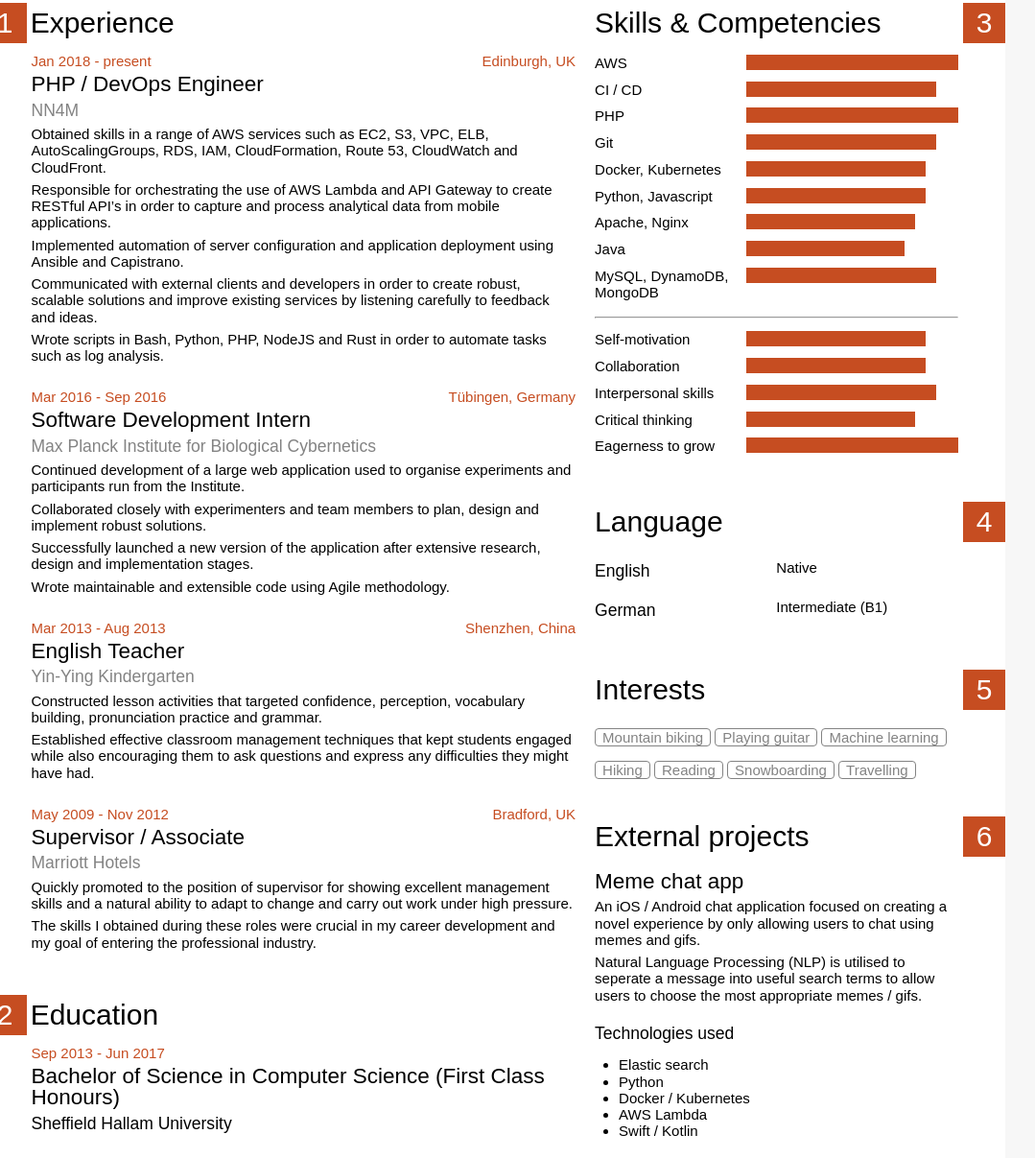
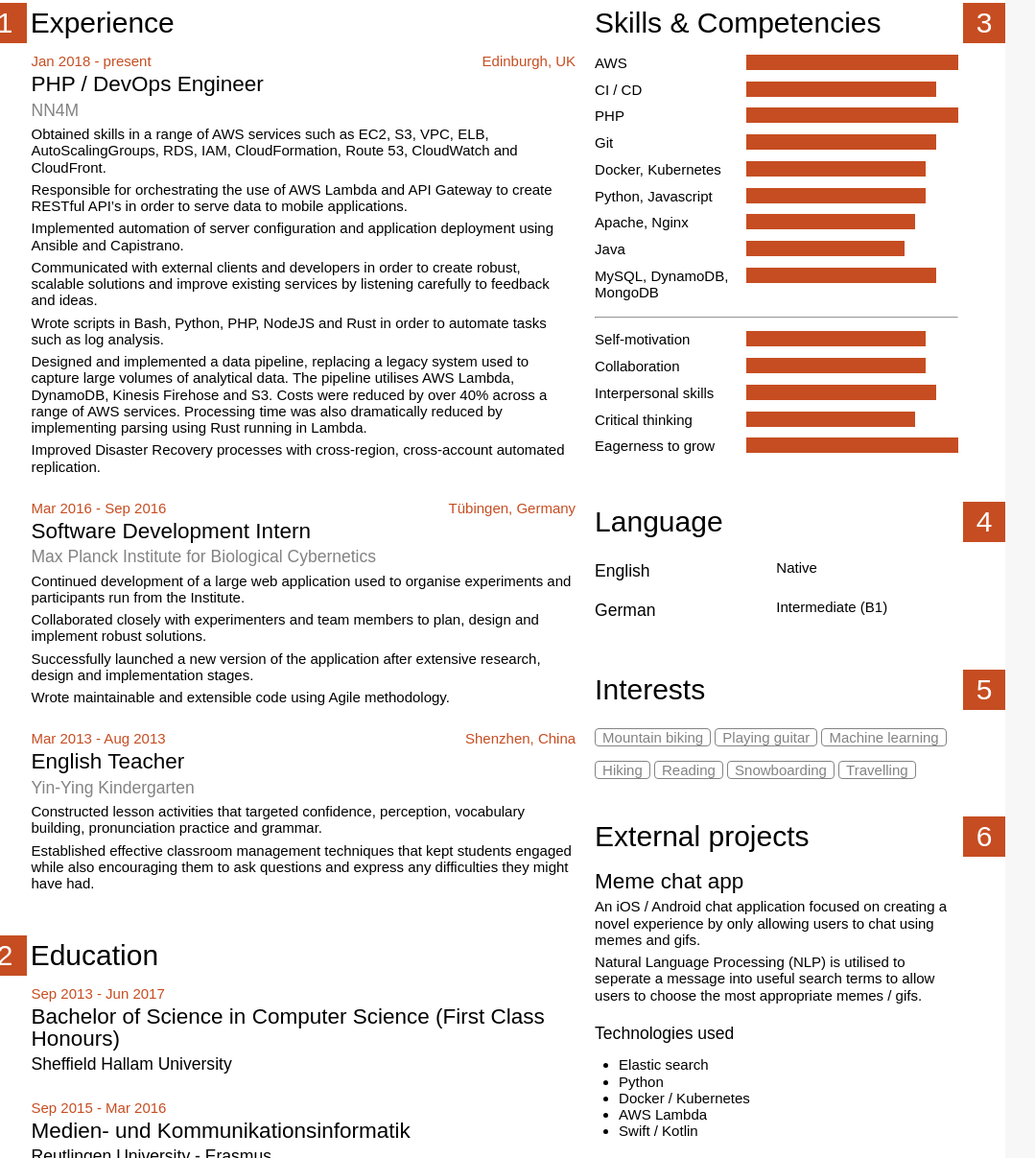
Before and after one commit to sebastiean/resume, a plain HTML site: page index.html in a window 1280 px wide. Shown: the part 269-1476 px from the top of the page at 96% size, without its empty margins (125-1204 px from the left). Drawn offline with nearby package versions, Linux system fonts and the light colour scheme; a web font is replaced by a local one.

Commit message:
--wip-- [skip ci]

```diff
--- a/index.html
+++ b/index.html
@@ -27,7 +27,7 @@
         Skilled DevOps engineer with experience in cloud infrastructure and programming.
         Orchestrated and monitored a stack consisting of over 30 EC2 instances during pre-peak retail season testing.
         Wrote scripts to automate analysis of logs in order to capture metrics and improve traffic routing.
-        Optimised AWS services to help reduce company costs by 17%.
+        Optimised AWS services to help reduce company costs by 20%.
       </p>
     </div>
   </div><!--// top //-->
@@ -45,10 +45,15 @@
         <h3>PHP / DevOps Engineer</h3>
         <h4 class="company">NN4M</h4>
         <p>Obtained skills in a range of AWS services such as EC2, S3, VPC, ELB, AutoScalingGroups, RDS, IAM, CloudFormation, Route 53, CloudWatch and CloudFront.</p>
-        <p>Responsible for orchestrating the use of AWS Lambda and API Gateway to create RESTful API’s in order to capture and process analytical data from mobile applications.</p>
+        <p>Responsible for orchestrating the use of AWS Lambda and API Gateway to create RESTful API’s in order to serve data to mobile applications.</p>
         <p>Implemented automation of server configuration and application deployment using Ansible and Capistrano.</p>
         <p>Communicated with external clients and developers in order to create robust, scalable solutions and improve existing services by listening carefully to feedback and ideas.</p>
         <p>Wrote scripts in Bash, Python, PHP, NodeJS and Rust in order to automate tasks such as log analysis.</p>
+        <p>
+	Designed and implemented a data pipeline, replacing a legacy system used to capture large volumes of analytical data. The pipeline utilises AWS Lambda, DynamoDB, Kinesis Firehose and S3.
+	Costs were reduced by over 40% across a range of AWS services. Processing time was also dramatically reduced by implementing parsing using Rust running in Lambda.
+	</p>
+	<p>Improved Disaster Recovery processes with cross-region, cross-account automated replication.</p>
       </div>
       <div class="section">
         <span class="date">Mar 2016 - Sep 2016</span>
@@ -67,14 +72,6 @@
         <h4 class="company">Yin-Ying Kindergarten</h4>
         <p>Constructed lesson activities that targeted confidence, perception, vocabulary building, pronunciation practice and grammar.</p>
         <p>Established effective classroom management techniques that kept students engaged while also encouraging them to ask questions and express any difficulties they might have had.</p>
-      </div>
-      <div class="section">
-        <span class="date">May 2009 - Nov 2012</span>
-        <span class="location">Bradford, UK</span>
-        <h3>Supervisor / Associate</h3>
-        <h4 class="company">Marriott Hotels</h4>
-        <p>Quickly promoted to the position of supervisor for showing excellent management skills and a natural ability to adapt to change and carry out work under high pressure.</p>
-        <p>The skills I obtained during these roles were crucial in my career development and my goal of entering the professional industry.</p>
       </div>
     </div>
     <div class="container">
```
